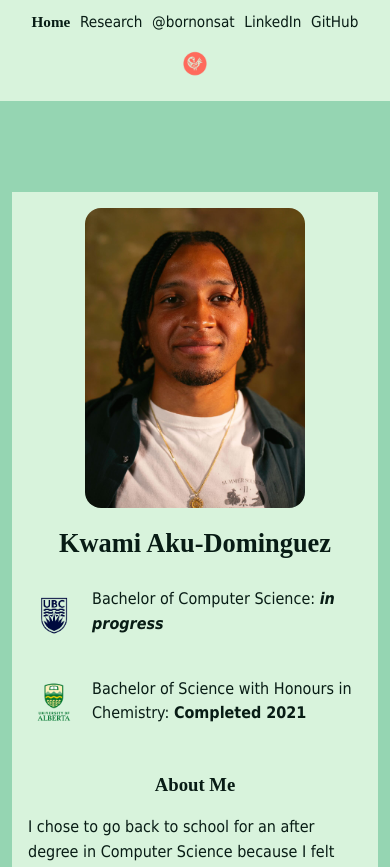
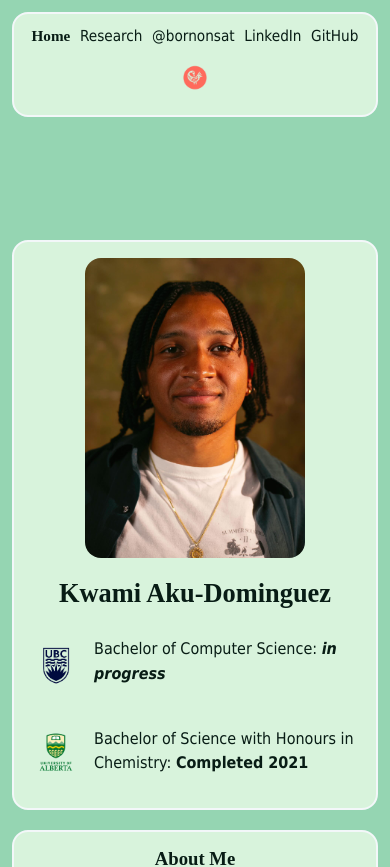
Before and after one commit to kwamcelo/kwamcelo.github.io, a React (Vite) app in the folder portfolio_react/: page / in a window 390 px wide. Shown: the top 867 px of the page. Built offline with nearby package versions, Linux system fonts and the light colour scheme; a web font is replaced by a local one.

Commit message:
added borders to sections

```diff
--- a/portfolio_react/src/App.jsx
+++ b/portfolio_react/src/App.jsx
@@ -20,20 +20,27 @@ function App() {
 
   return (
     <>
-        <header>
+        <div className="top-scroll-mask" aria-hidden="true" />
         <Nav />
-            <div className="flex-container">
+        <main className="page-content">
             {path === '#/research' ? (
+                <section className="page-section">
                     <Research />
+                </section>
             ) : (
                 <>
+                    <section className="page-section">
                         <ProfileIntro />
+                    </section>
+                    <section className="page-section">
                         <AboutMe />
+                    </section>
+                    <section className="page-section">
                         <Projects />
+                    </section>
                 </>
             )}
-            </div>
-        </header>
+        </main>
     </>
   );
 }
--- a/portfolio_react/src/components/Nav.jsx
+++ b/portfolio_react/src/components/Nav.jsx
@@ -1,3 +1,5 @@
+import { useEffect, useState } from 'react'
+
 const navLinks = [
     { href: '#/', label: 'Home' },
     { href: '#/research', label: 'Research' },
@@ -14,9 +16,38 @@ const navLinks = [
 
 export default function Nav() {
     const currentPath = window.location.hash || '#/';
+    const [isOverSection, setIsOverSection] = useState(false);
+
+    useEffect(() => {
+        const updateNavOverlap = () => {
+            const nav = document.querySelector('nav');
+            const sections = document.querySelectorAll('.page-section');
+
+            if (!nav) {
+                return;
+            }
+
+            const navRect = nav.getBoundingClientRect();
+            const hasOverlap = Array.from(sections).some((section) => {
+                const sectionRect = section.getBoundingClientRect();
+                return sectionRect.top <= navRect.bottom && sectionRect.bottom >= navRect.bottom;
+            });
+
+            setIsOverSection(hasOverlap);
+        };
+
+        updateNavOverlap();
+        window.addEventListener('scroll', updateNavOverlap);
+        window.addEventListener('resize', updateNavOverlap);
+
+        return () => {
+            window.removeEventListener('scroll', updateNavOverlap);
+            window.removeEventListener('resize', updateNavOverlap);
+        };
+    }, [currentPath]);
 
     return (
-        <nav>
+        <nav className={isOverSection ? 'nav-over-section' : undefined}>
             <ul>
                 {navLinks.map((link) => (
                     <li key={link.href}>
--- a/portfolio_react/src/styles.css
+++ b/portfolio_react/src/styles.css
@@ -26,8 +26,44 @@ html {
 
 body {
     padding: 1em;
-    padding-top: 6em;
+    padding-top: 11em;
     background-color: var(--base-color);
+}
+
+body::before {
+    content: "";
+    position: fixed;
+    top: 0;
+    left: 0;
+    z-index: 90;
+    width: 100%;
+    height: 1em;
+    background-color: var(--base-color);
+    pointer-events: none;
+}
+
+.top-scroll-mask {
+    position: fixed;
+    top: 0;
+    left: 0;
+    z-index: 99;
+    width: 100%;
+    height: 1em;
+    background-color: var(--base-color);
+    pointer-events: none;
+}
+
+body::after {
+    content: "";
+    position: fixed;
+    top: 1em;
+    left: 50%;
+    transform: translateX(-50%);
+    z-index: 95;
+    width: min(75em, 100%);
+    height: 3em;
+    background-color: var(--base-color);
+    pointer-events: none;
 }
 
 h1, h2, h3 {
@@ -38,14 +74,22 @@ h1, h2, h3 {
 
 nav {
     position: fixed;
-    top: 0;
+    top: 1em;
     left: 50%;
     transform: translateX(-50%);
     z-index: 100;
     width: min(75em, 100%);
     background-color: var(--color-1);
     padding: 1em min(2em, 15%);
-    border-radius: 0;
+    border: 2px solid var(--color-2);
+    border-radius: 1em;
+    overflow: hidden;
+}
+
+nav.nav-over-section {
+    border-bottom-color: transparent;
+    border-bottom-left-radius: 0;
+    border-bottom-right-radius: 0;
 }
 
 nav ul {
@@ -73,26 +117,23 @@ nav a:hover {
     text-decoration: underline;
 }
 
-header {
-    margin: 0 auto 2em auto;
+.page-content {
     width: min(75em, 100%);
-    background-color: var(--color-1);
-    padding: min(2em, 15%);
-    border-radius: 0 0 1em 1em;
+    margin: 0 auto;
+    display: flex;
+    flex-direction: column;
+    gap: 2em;
 }
 
-section {
-    margin: 2em auto;
-    width: min(75em, 100%);
+.page-section {
+    width: 100%;
     background-color: var(--color-1);
-    padding: min(2em, 15%);
+    border: 2px solid var(--color-2);
     border-radius: 1em;
+    padding: min(2em, 8%);
 }
 
-
-
-
-header img {
+.page-section img {
     max-width: 100%;
     border-radius: 1em;
     object-fit: cover;
@@ -101,14 +142,6 @@ header img {
 
 h1 {
     font-size: 2.0rem;
-}
-
-.flex-container {
-    display: flex;
-    justify-content: center;
-    align-items: center;
-    flex-wrap: wrap;
-    gap: 3em;
 }
 
 .text-container {
@@ -283,11 +316,26 @@ h1 {
 @media (max-width: 800px) {
     body {
         padding: 0.75em;
-        padding-top: 10em;
+        padding-top: 13em;
+    }
+
+    body::before {
+        height: 0.75em;
+    }
+
+    .top-scroll-mask {
+        height: 0.75em;
+    }
+
+    body::after {
+        top: 0.75em;
+        width: calc(100% - 1.5em);
+        height: 2.5em;
     }
 
     nav {
-        width: 100%;
+        top: 0.75em;
+        width: calc(100% - 1.5em);
         padding: 0.75em 1em;
     }
 
@@ -306,17 +354,17 @@ h1 {
         height: 56px;
     }
 
-    header {
+    .page-content {
         width: 100%;
+        gap: 1.25em;
+    }
+
+    .page-section {
         padding: 1.25em;
     }
 
     h1 {
         font-size: 1.65rem;
-    }
-
-    .flex-container {
-        gap: 2em;
     }
 
     .text-container {
@@ -392,7 +440,21 @@ h1 {
 
 @media (max-width: 420px) {
     body {
-        padding-top: 12em;
+        padding-top: 15em;
+    }
+
+    body::before {
+        height: 0.75em;
+    }
+
+    .top-scroll-mask {
+        height: 0.75em;
+    }
+
+    body::after {
+        top: 0.75em;
+        width: calc(100% - 1.5em);
+        height: 2.5em;
     }
 
     nav ul {
@@ -408,7 +470,7 @@ h1 {
         height: 48px;
     }
 
-    header {
+    .page-section {
         padding: 1em;
     }
 
```
Lines whose indentation alone changed are shown as unchanged.
